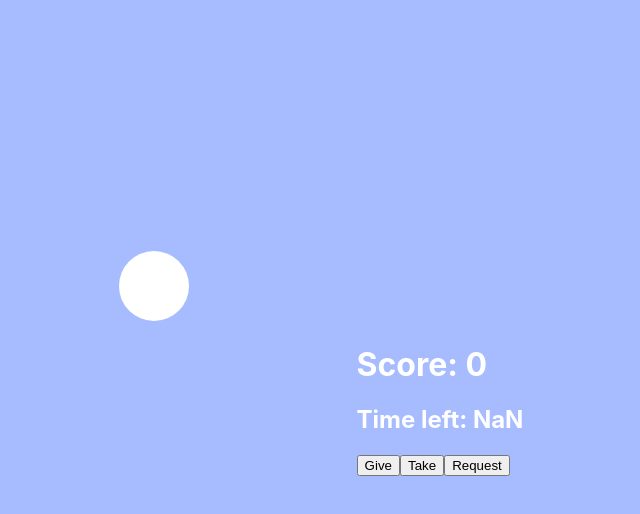
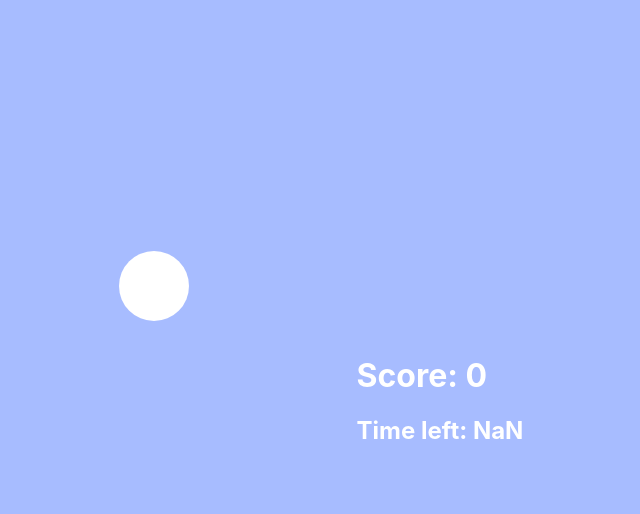
Before and after one commit to kpinuela/PenExperiment, a React (Create React App) app in the folder pen-experiment/: page /settings in a window 1280 px wide. Both pictures are taken after typing "Sample" into the empty fields and a click on the button "Apply". Shown: the top 514 px of the page, without its empty margins (200-840 px from the left). Built offline with nearby package versions, Linux system fonts and the light colour scheme.

Commit message:
can toggle for give take and request.

```diff
--- a/pen-experiment/src/pages/game.jsx
+++ b/pen-experiment/src/pages/game.jsx
@@ -55,11 +55,9 @@ const Game = (props) => {
         <div>
           <h1>Score: {score}</h1>
           <h2>Time left: {timeLeft}</h2>
-          {give ? (
-            <button>Give</button>
-          ): console.log("balls")}
-          <button>Take</button>
-          <button>Request</button>
+          {give ===String(true)&& <button> Give</button>}
+          {take === String(true)&& <button>take</button>}
+          {request === String(true)&& <button>request</button>}
           {currentCircle && (
             <div
               style={{
```
